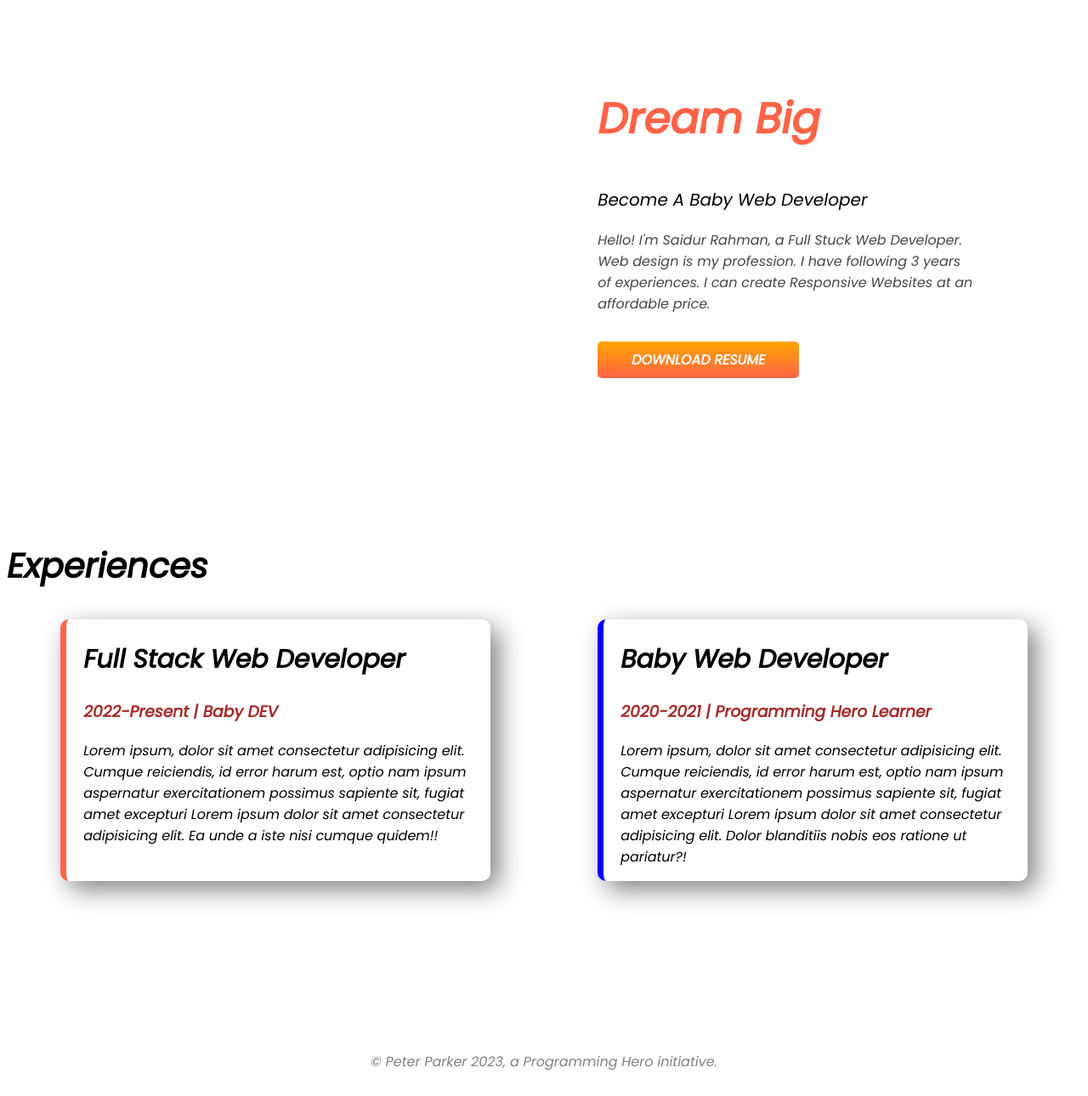
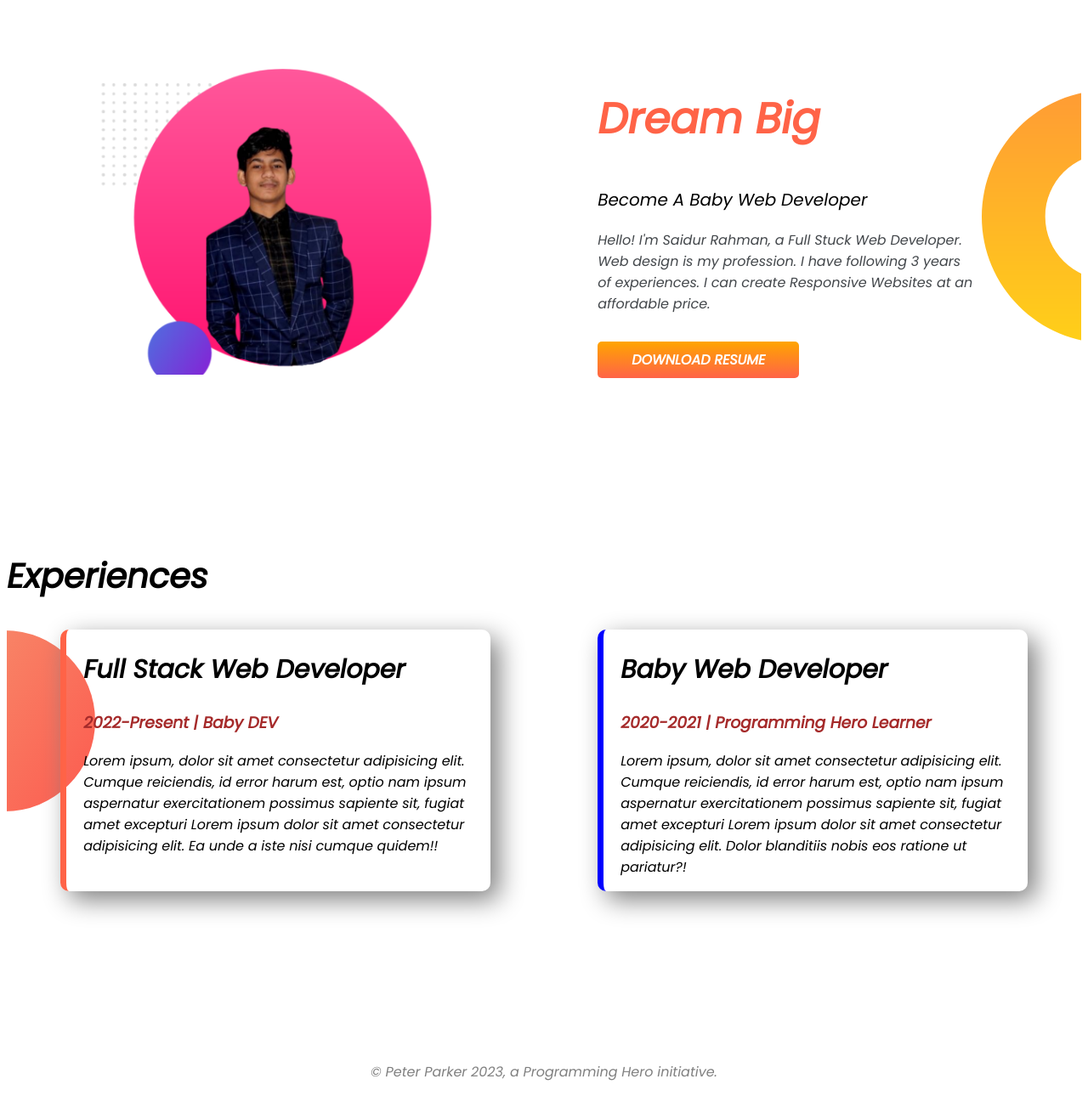
Before and after one commit to SaidurRahman10/PH-MyPortfolio, a plain HTML site: page index.html in a window 1280 px wide. Shown: the part 694-1984 px from the top of the page at 85% size. Drawn offline with Linux system fonts and the light colour scheme; the site is published under a folder, as on GitHub Pages, so addresses that start at the root find nothing.

Commit message:
4th time

```diff
--- a/index.html
+++ b/index.html
@@ -29,7 +29,7 @@
           </div>
 
         <div class="half-width">
-          <img src="/images/sr.png.png" alt="" />
+          <img src="images/sr.png" alt="" />
         </div>
       </div>
     </section>
@@ -38,7 +38,7 @@
     <section class="dream-big flexibale-Container">
 
       <div class="half-width">
-          <img src="/images/sr2.png.png" alt="">
+          <img src="images/sr2.png" alt="">
       </div>
 
       <div class="half-width">
--- a/style.css
+++ b/style.css
@@ -45,14 +45,14 @@
 .dream-big{
     display: flex;
     margin-bottom: 200px;
-    background-image: url('/images/dream-bg.png');
+    background-image: url('images/dream-bg.png');
     background-repeat: no-repeat;
     background-position: right;
 }
 
 .experience-area{
 
-    background-image: url('/images/exp-bg.png');
+    background-image: url('images/exp-bg.png');
     background-repeat: no-repeat;
     background-position: left;
 }
```
Also changed, not shown: images/sr.png (renamed from images/sr.png.png), images/sr2.png (renamed from images/sr2.png.png).
